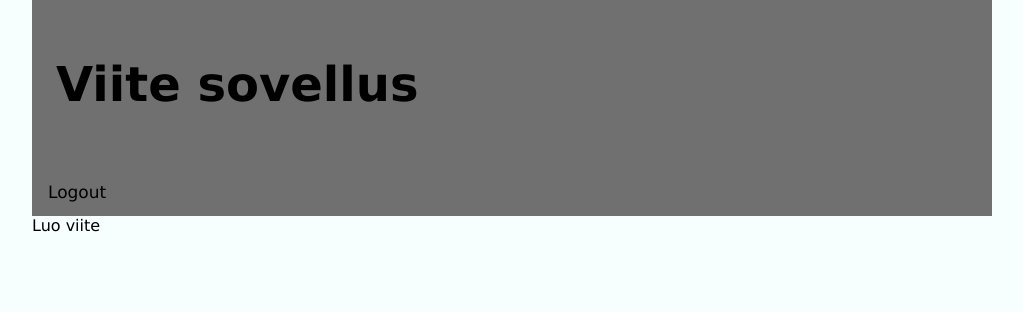
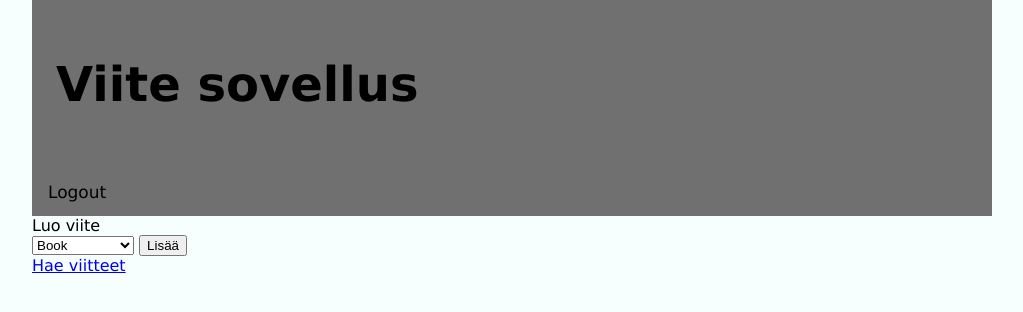
Before and after one commit to roosahut/ohtu-miniprojekti, a Flask app: page / in a window 1280 px wide. Shown: the top 312 px of the page, without its empty margins (128-1151 px from the left). Run offline with Flask 3, Linux system fonts and the light colour scheme; the visitor is signed in with stand-in values (Sample User, id 1); parts of the project's set-up code (start-up, migrations or seed data) failed here and were passed over.

Commit message:
update app and index

```diff
--- a/src/app.py
+++ b/src/app.py
@@ -54,6 +54,13 @@ def reqister():
 
         return redirect('/')
 
+@app.route('/add_refence', methods=['get'])
+def add_refence():
+    return redirect('/')
+
+@app.route('/get_references', methods=['get'])
+def get_references():
+    return redirect('/')
 
 @app.route('/logout')
 def logout():
@@ -61,7 +68,5 @@ def logout():
 
     return redirect('/')
 
-
-
 if __name__ == "__main__":
     app.run(debug=True)
--- a/src/templates/index.html
+++ b/src/templates/index.html
@@ -7,8 +7,17 @@
 <div class="topnav">
   <a href="/logout">Logout</a>
 </div>
-
 Luo viite
+<form action="/add_reference" method="get">
+  <select name="add_refenrence" width="20">
+    <option value="Book">Book</option>
+    <option value="Article">Article</option>
+    <option value="Master thesis">Master thesis</option>
+    <option value="Misc">Misc</option>
+  </select>
+  <input type="submit" value="Lisää">
+</form>
+<a href="/get_references">Hae viitteet</a>
 
 {% else %}
 
```
